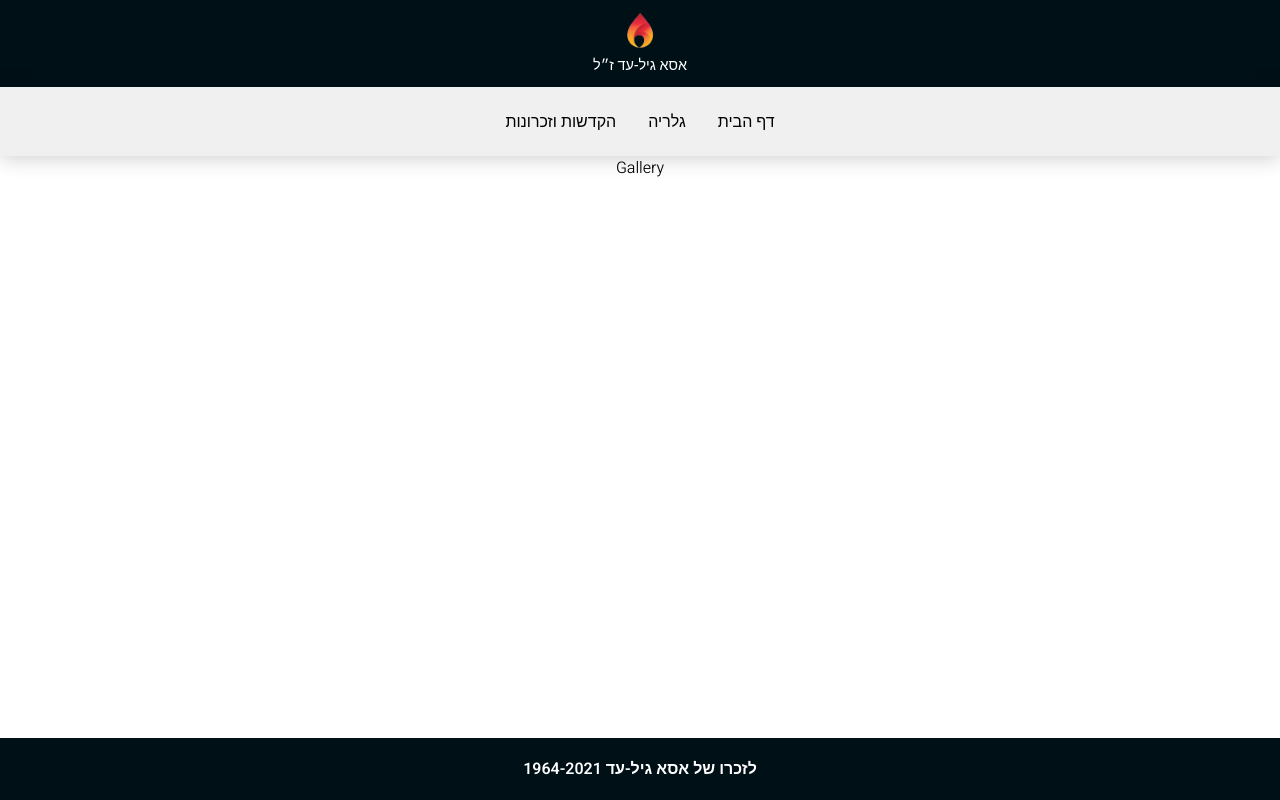
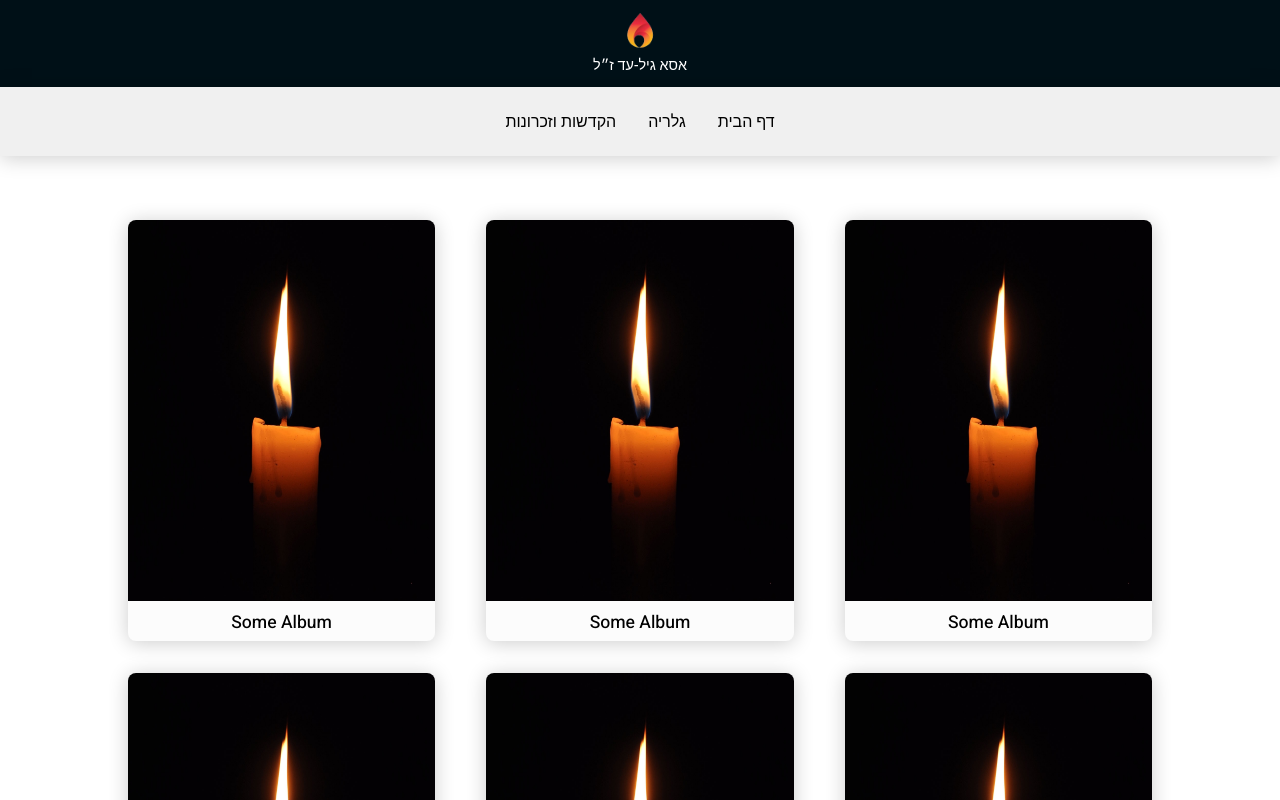
Before and after one commit to Idan-sh/Asa-Memorial, a React (Vite) app in the folder frontend/: page /gallery in a window 1280 px wide. Shown: the top 800 px of the page. Built offline with nearby package versions, Linux system fonts and the light colour scheme; no server answers; a web font is replaced by a local one.

Commit message:
Fixed layout issues. Added gallery albums.

```diff
--- a/frontend/src/App.tsx
+++ b/frontend/src/App.tsx
@@ -10,6 +10,10 @@ function App() {
         <Route path="/*" element={<ContentPage content="not-found" />} />
         <Route path="/" element={<ContentPage content="main" />} />
         <Route path="/gallery" element={<ContentPage content="gallery" />} />
+        <Route
+          path="/album/:albumId"
+          element={<ContentPage content="album" />}
+        />
         <Route path="/memories" element={<ContentPage content="memories" />} />
         <Route
           path="/add-memory"
--- /dev/null
+++ b/frontend/src/assets/styles/cmps/content/gallery-content/_Gallery.scss
@@ -0,0 +1,21 @@
+.gallery-content-container {
+  margin-top: 4rem;
+  margin-bottom: 4rem;
+  display: grid;
+  grid-template-columns: repeat(3, 1fr);
+  justify-content: center;
+
+  row-gap: 2rem;
+  column-gap: 5%;
+
+  padding-inline: 10%;
+  height: 100%;
+
+  @media (max-width: 768px) {
+    padding-inline: 1rem;
+  }
+
+  @media (max-width: 384px) {
+    grid-template-columns: repeat(2, 1fr);
+  }
+}
--- /dev/null
+++ b/frontend/src/assets/styles/cmps/content/gallery-content/_GalleryAlbum.scss
@@ -0,0 +1,40 @@
+.gallery-album-container {
+  display: flex;
+  flex-direction: column;
+  align-items: center;
+  gap: 4px;
+  overflow: hidden;
+
+  background-color: darken($mainBgColor, 1);
+  box-shadow: 0px 2px 20px rgba(0, 0, 0, 0.2);
+
+  text-align: center;
+
+  width: fit-content;
+  max-width: 100%;
+  height: fit-content;
+  border-radius: 8px;
+
+  padding: 0;
+  margin: 0;
+
+  cursor: pointer;
+
+  h1 {
+    font-size: 110%;
+    font-weight: 500;
+    overflow-wrap: break-word;
+    word-break: break-word;
+    text-align: center;
+
+    margin-block: 6px;
+    margin-inline: 6px;
+  }
+
+  img {
+    width: 100%;
+    max-width: 100%;
+    height: auto;
+    object-fit: cover;
+  }
+}
--- a/frontend/src/assets/styles/cmps/content/main-content/_MainContent.scss
+++ b/frontend/src/assets/styles/cmps/content/main-content/_MainContent.scss
@@ -1,7 +1,11 @@
 .main-content-container {
+  display: flex;
+  flex-direction: column;
+
   height: 100%;
-  width: 100%;
   margin-top: 2rem;
+  margin-inline: 15%;
+  max-width: 80%;
 
   .main-content-sentence-title {
     display: flex;
@@ -49,4 +53,9 @@
     justify-content: center;
     margin-bottom: 6rem;
   }
+
+  @media (max-width: 768px) {
+    margin-inline: 1rem;
+    max-width: 90%;
+  }
 }
--- a/frontend/src/assets/styles/cmps/content/memories-content/_MemoriesContent.scss
+++ b/frontend/src/assets/styles/cmps/content/memories-content/_MemoriesContent.scss
@@ -1,10 +1,12 @@
 .memories-content-container {
   display: flex;
   flex-direction: column;
+
   height: 100%;
+  width: 100%;
+
   padding-top: 1.5rem;
   padding-bottom: 5rem;
-  width: 100vw;
   background-color: darken($mainBgColor, 4);
 
   h2 {
--- a/frontend/src/assets/styles/main.scss
+++ b/frontend/src/assets/styles/main.scss
@@ -30,5 +30,9 @@
 @import 'cmps/content/memories-content/MemoriesContent';
 @import 'cmps/content/memories-content/MemoryItem';
 
+/** Gallery Content **/
+@import 'cmps/content/gallery-content/GalleryAlbum';
+@import 'cmps/content/gallery-content/Gallery';
+
 /** Content Page **/
 @import 'pages/content-page/ContentPage';
--- a/frontend/src/assets/styles/pages/content-page/_ContentPage.scss
+++ b/frontend/src/assets/styles/pages/content-page/_ContentPage.scss
@@ -12,10 +12,7 @@
   background-color: $mainBgColor;
   color: $mainFontColor;
   align-items: center;
-  margin-inline: 10rem;
   flex-grow: 1;
-
-  @media (max-width: 768px) {
-    margin-inline: 2rem;
-  }
+  width: 100%;
+  overflow: hidden;
 }
--- /dev/null
+++ b/frontend/src/cmps/gallery/Album.tsx
@@ -0,0 +1,7 @@
+import { useParams } from 'react-router-dom';
+
+export default function Album() {
+  const { albumId } = useParams();
+
+  return <div>Album '{albumId}'</div>;
+}
--- a/frontend/src/cmps/gallery/Gallery.tsx
+++ b/frontend/src/cmps/gallery/Gallery.tsx
@@ -1,3 +1,14 @@
+import GalleryAlbum from './GalleryAlbum';
+
 export default function Gallery() {
-  return <div className="gallery-content-container">Gallery</div>;
+  return (
+    <div className="gallery-content-container">
+      <GalleryAlbum title="Some Album" id="1" />
+      <GalleryAlbum title="Some Album" id="2" />
+      <GalleryAlbum title="Some Album" id="3" />
+      <GalleryAlbum title="Some Album" id="4" />
+      <GalleryAlbum title="Some Album" id="5" />
+      <GalleryAlbum title="Some Album" id="6" />
+    </div>
+  );
 }
--- /dev/null
+++ b/frontend/src/cmps/gallery/GalleryAlbum.tsx
@@ -0,0 +1,20 @@
+import { useNavigate } from 'react-router-dom';
+import defaultImg from '/imgs/defaultAlbumImg.jpeg';
+
+interface GalleryAlbumProps {
+  title: string;
+  id: string;
+}
+
+export default function GalleryAlbum({ title, id }: GalleryAlbumProps) {
+  const navigate = useNavigate();
+
+  const goToAlbum = () => navigate('/album/' + id);
+
+  return (
+    <div className="gallery-album-container" onClick={goToAlbum}>
+      <img src={defaultImg} />
+      <h1>{title}</h1>
+    </div>
+  );
+}
--- a/frontend/src/pages/ContentPage.tsx
+++ b/frontend/src/pages/ContentPage.tsx
@@ -6,6 +6,7 @@ import Memories from '../cmps/memories/MemoriesContent';
 import AddMemoryForm from '../cmps/memories/AddMemoryForm';
 import FullMemoryContent from '../cmps/memories/FullMemoryContent';
 import ContentNotFound from '../cmps/content-not-found/ContentNotFound';
+import Album from '../cmps/gallery/Album';
 
 interface ContentPageProps {
   content:
@@ -14,7 +15,8 @@ interface ContentPageProps {
     | 'memories'
     | 'add-memory'
     | 'memory'
-    | 'not-found';
+    | 'not-found'
+    | 'album';
 }
 export default function ContentPage({ content }: ContentPageProps) {
   return (
@@ -32,6 +34,7 @@ export default function ContentPage({ content }: ContentPageProps) {
         {content === 'add-memory' && <AddMemoryForm />}
         {content === 'memory' && <FullMemoryContent />}
         {content === 'not-found' && <ContentNotFound />}
+        {content === 'album' && <Album />}
       </div>
       <Footer />
     </div>
```
Also changed, not shown: frontend/public/imgs/defaultAlbumImg.jpeg (added).
